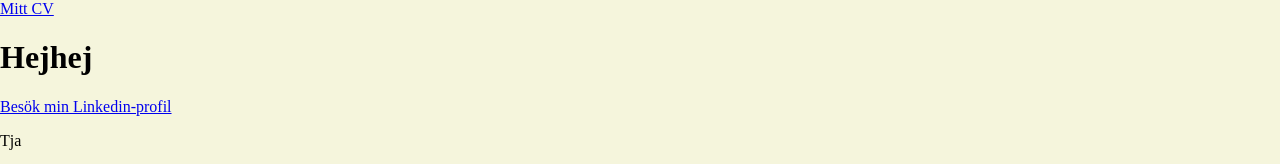
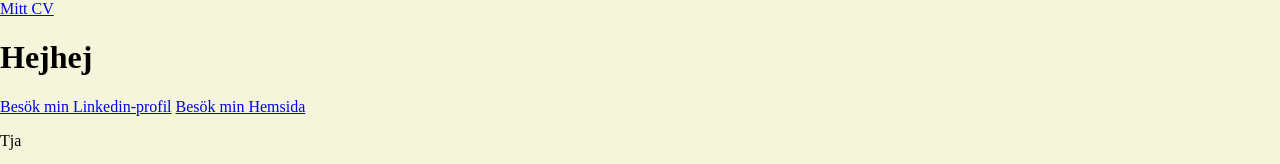
Before and after one commit to Vinc1997/mittcv, a plain HTML site: page index.html in a window 1280 px wide. Shown: the top 164 px of the page. Drawn offline with Linux system fonts and the light colour scheme; grey boxes are pictures that could not be loaded.

Commit message:
Tillagd länk till hemsida

```diff
--- a/index.html
+++ b/index.html
@@ -62,6 +62,7 @@ header{
     <header> <a href="Mitt CV.html"> Mitt CV</a>
     <h1>Hejhej</h1>
     <a href="https://www.linkedin.com/in/vincent-jagler-6951b4184/">Besök min Linkedin-profil</a>
+    <a href="https://sturgeon-ellipsoid-47cy.squarespace.com/">Besök min Hemsida</a>
 <p>Tja</p>
 
 
```
